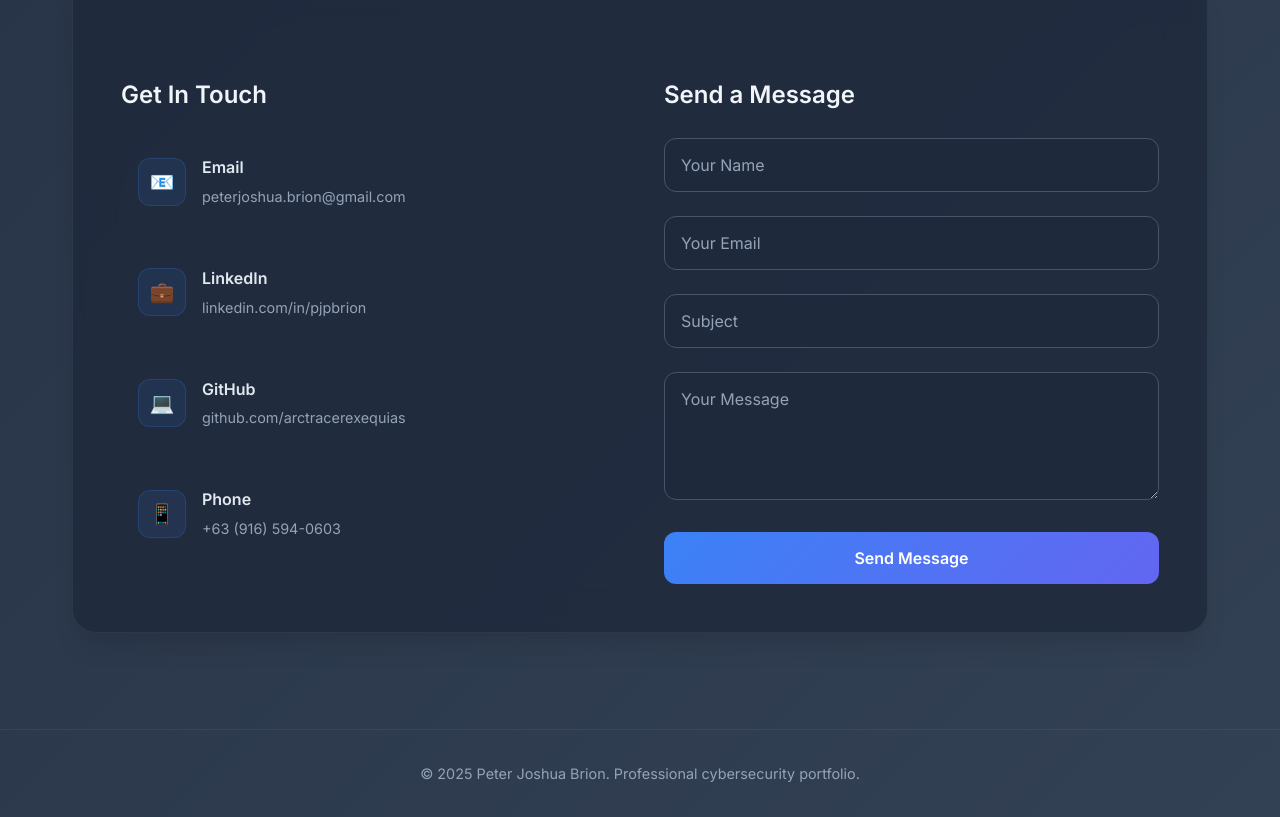
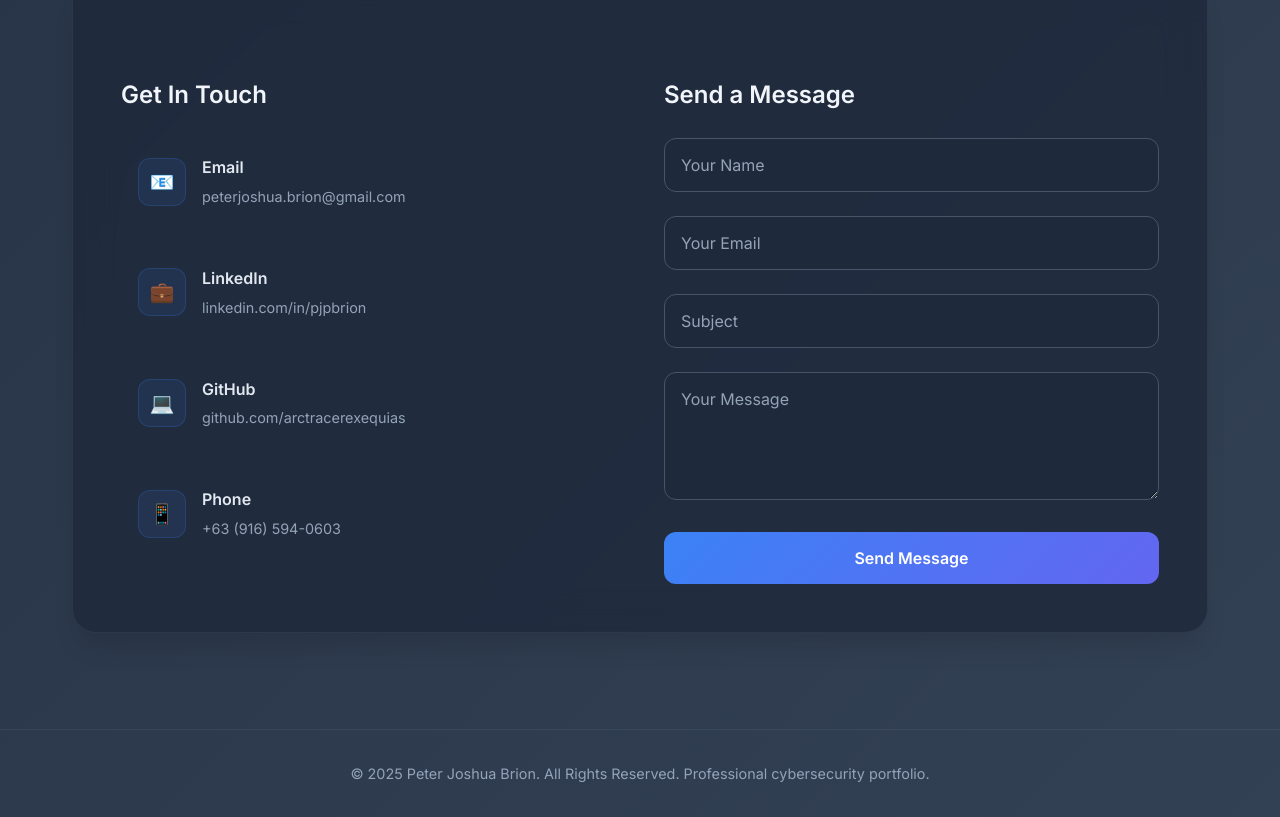
Before and after one commit to peej-brion/peej-brion.github.io, a plain HTML site: page index.html in a window 1280 px wide. Shown: the part 6147-6964 px from the top of the page. Drawn offline with Linux system fonts and the light colour scheme.

Commit message:
Additional texts added.

```diff
--- a/index.html
+++ b/index.html
@@ -531,7 +531,7 @@
     <!-- Footer -->
     <footer style="padding: 2rem; text-align: center; border-top: 1px solid rgba(148, 163, 184, 0.1);">
         <p style="color: var(--slate-400); font-size: 0.9rem;">
-            © 2025 Peter Joshua Brion. Professional cybersecurity portfolio.
+            © 2025 Peter Joshua Brion. All Rights Reserved. Professional cybersecurity portfolio.
         </p>
     </footer>
 
```
